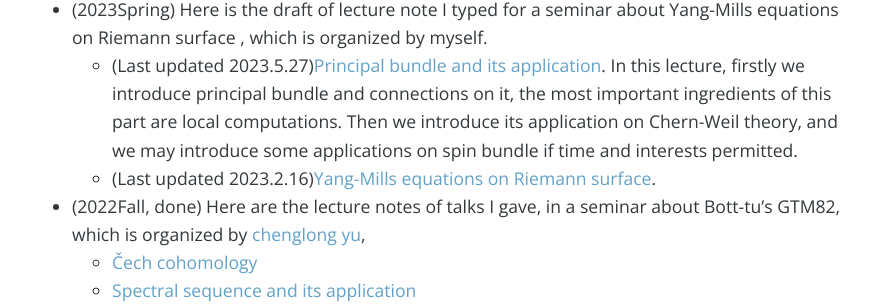
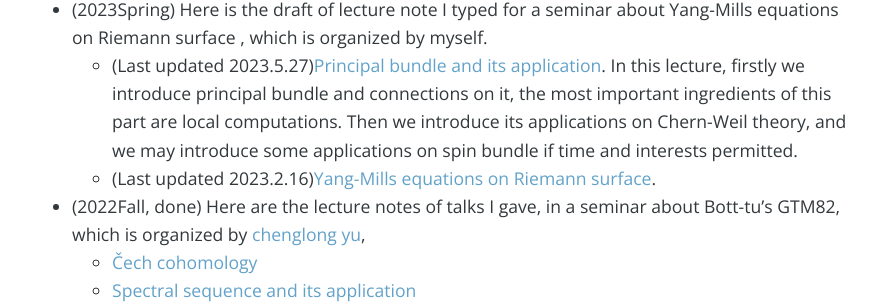
Before and after one commit to bowenl-math/bowenl-math.github.io, a Jekyll site: the page built from index.md, in a window 1280 px wide. Shown: the part 564-868 px from the top of the page, without its empty margins (192-1076 px from the left). Built offline with Jekyll 4.4.1, drawn with Linux system fonts in a browser that asks for light colours; nearby versions of some CDN libraries; our own code applies the rules of GitHub Pages for plain Markdown files; the list of posts is cut into pages by our own code; comment, search, counter and statistics services are not loaded.

Commit message:
Update index.md

```diff
--- a/index.md
+++ b/index.md
@@ -4,7 +4,7 @@
 
 ### Seminars
 * (2023Spring) Here is the draft of lecture note I typed for a seminar about Yang-Mills equations on Riemann surface , which is organized by myself.
-   - (Last updated 2023.5.27)[Principal bundle and its application](notes/2023Spring/geometry_of_principal_bundle.pdf). In this lecture, firstly we introduce principal bundle and connections on it, the most important ingredients of this part are local computations. Then we introduce its application on Chern-Weil theory, and we may introduce some applications on spin bundle if time and interests permitted.
+   - (Last updated 2023.5.27)[Principal bundle and its application](notes/2023Spring/geometry_of_principal_bundle.pdf). In this lecture, firstly we introduce principal bundle and connections on it, the most important ingredients of this part are local computations. Then we introduce its applications on Chern-Weil theory, and we may introduce some applications on spin bundle if time and interests permitted.
    - (Last updated 2023.2.16)[Yang-Mills equations on Riemann surface](notes/2023Spring/YM_equations_on_Riemann_surface.pdf).
 * (2022Fall, done) Here are the lecture notes of talks I gave, in a seminar about Bott-tu's GTM82, which is organized by [chenglong yu](https://chenglongyu.github.io/),
    - [Čech cohomology](notes/2022Fall/Cech_cohomology.pdf)
```
